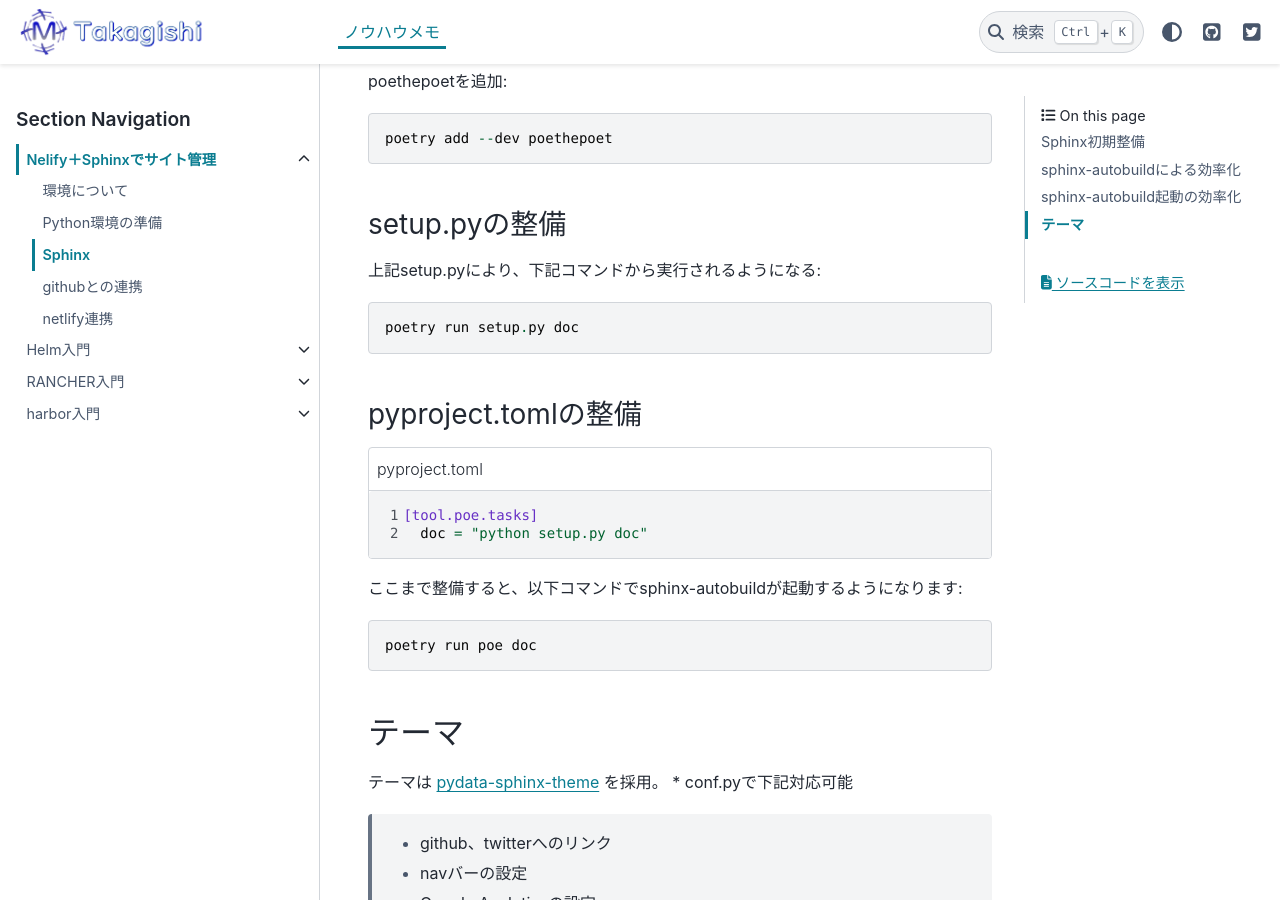
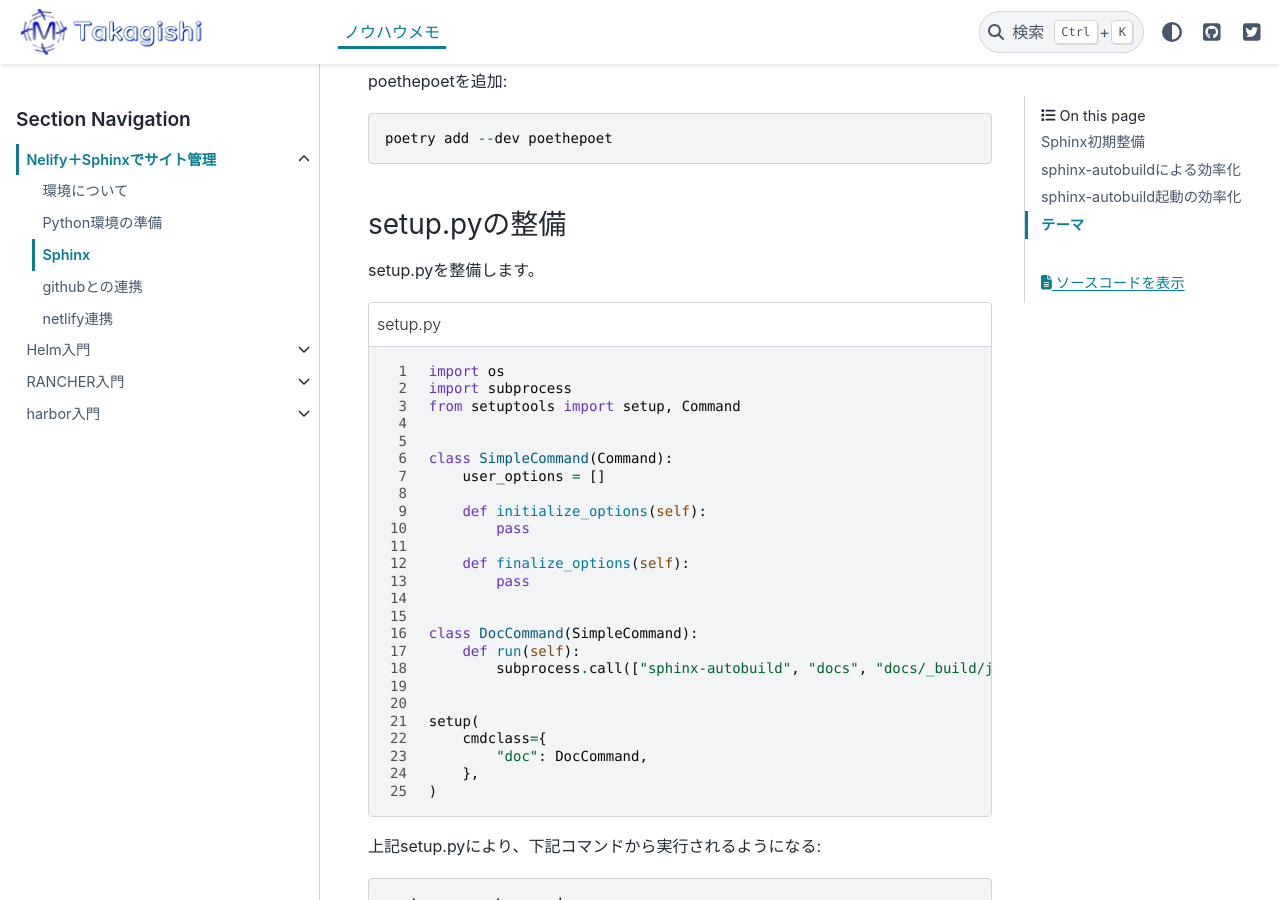
Before and after one commit to mtakagishi/mtakagishi, a Sphinx documentation site: the page built from docs/howto/netlify-sphinx/Sphinx.rst, in a window 1280 px wide and 900 px high, scrolled down 1697 px. Built offline with Sphinx 7.4.7 and the PyData theme 0.15.4, drawn with Linux system fonts in a browser that asks for light colours.

Commit message:
lint指摘修正

```diff
--- a/docs/howto/netlify-sphinx/Sphinx.rst
+++ b/docs/howto/netlify-sphinx/Sphinx.rst
@@ -54,9 +54,12 @@ poethepoetを追加::
 setup.pyの整備
 -------------------------
 
-.. code-block:: python
+setup.pyを整備します。
+
+.. code-block::
   :caption: setup.py
   :linenos:
+
     import os
     import subprocess
     from setuptools import setup, Command
```
Also changed, not shown: README.md (+2 -2 lines).
